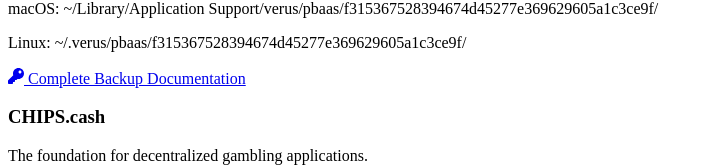
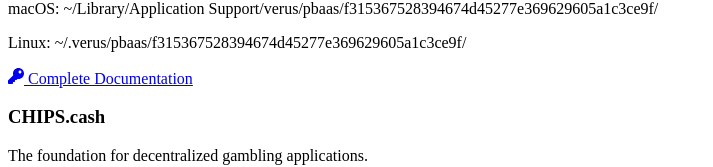
Before and after one commit to chips-blockchain/chips.cash, a React (Vite) app: page /wallet in a window 1280 px wide. Shown: the part 3495-3662 px from the top of the page, without its empty margins (0-713 px from the left). Built offline with nearby package versions, Linux system fonts and the light colour scheme; the HTML template or start-up script is replaced by a standard one.

Commit message:
Update Wallet.jsx

```diff
--- a/src/pages/Wallet.jsx
+++ b/src/pages/Wallet.jsx
@@ -367,12 +367,12 @@
 
           <div className="text-center">
             <a
-              href="https://docs.verus.io/wallet/backup-restore.html"
+              href="https://docs.verus.io/"
               target="_blank"
               rel="noopener noreferrer"
               className="btn-primary inline-flex items-center"
             >
-              <FaKey className="mr-2" /> Complete Backup Documentation
+              <FaKey className="mr-2" /> Complete Documentation
             </a>
           </div>
         </div>
```
